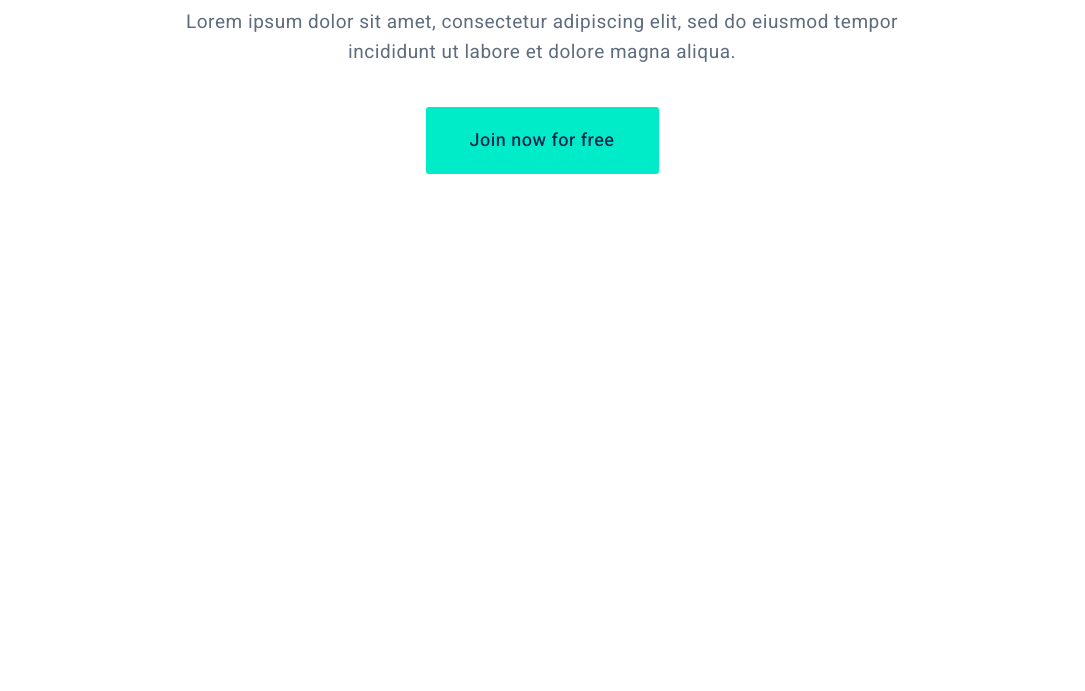
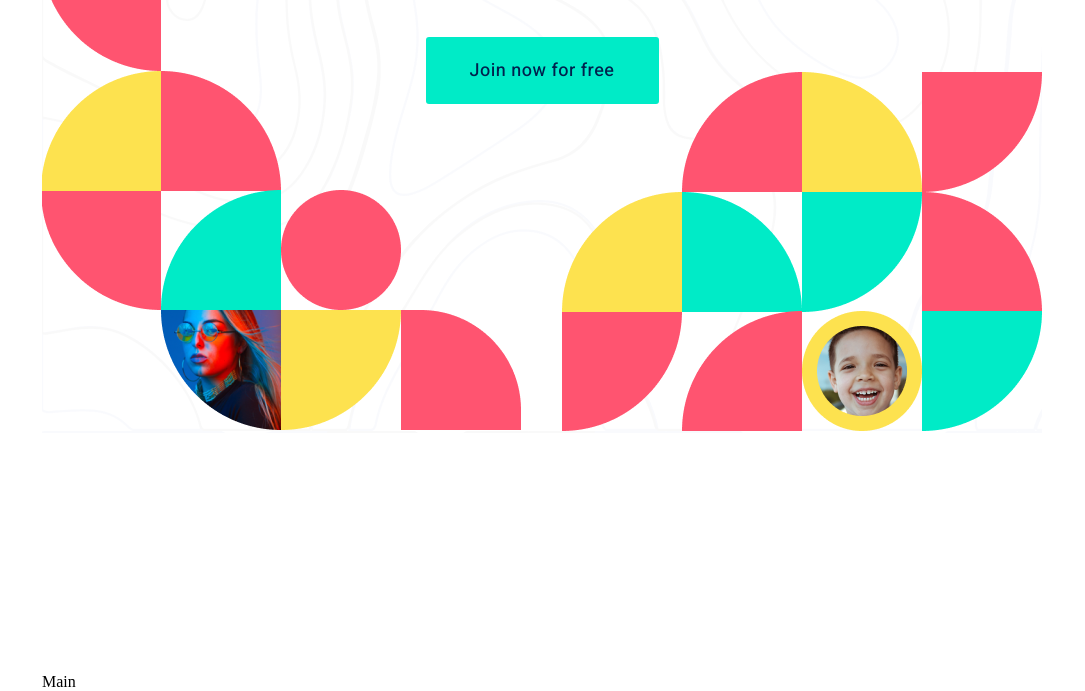
Before and after one commit to MikhailMasny/rslang, a website built with webpack: page src/index.html in a window 1280 px wide. Shown: the part 427-1118 px from the top of the page, without its empty margins (98-1183 px from the left). Before the commit the page ends 860 px from the top, so only its background shows below. Built offline with nearby package versions, Linux system fonts and the light colour scheme.

Commit message:
feat: add header pictures

```diff
--- a/src/index.html
+++ b/src/index.html
@@ -9,7 +9,7 @@
 </head>
 <body>
     <div class="wrapper">
-        <div class="header">
+        <div class="header header-margin-indent">
             <div class="nav nav__margin-indent">
                 <div class="nav__logo">RS Lang</div>
                 <ul class="nav__menu">
@@ -24,6 +24,13 @@
                 <div class="topic__text topic__text-indent">Lorem ipsum dolor sit amet, consectetur adipiscing elit, sed do eiusmod tempor incididunt ut labore et dolore magna aliqua.</div>
                 <button class="topic__button">Join now for free</button>
             </div>
+            <div class="header__pictures">
+                <div class="header__picture-left"></div>
+                <div class="header__picture-right"></div>
+            </div>
+        </div>
+        <div class="main">
+            Main
         </div>
     </div>
 </body>
--- a/src/style.css
+++ b/src/style.css
@@ -9,7 +9,7 @@
 }
 
 .wrapper {
-    width: 1024px;
+    width: 1000px;
     margin: 0 auto;
 }
 
@@ -18,7 +18,38 @@
 .header {
     height: 840px;
     /* background-color: #ecf2ff; */
-    /* background-image: url("./assets/images/bg-header.png"); */
+    background-image: url("./assets/images/header-bg.png");
+}
+
+.header__pictures {
+    width: inherit;
+    height: 160px;
+    display: flex;
+    justify-content: space-between;
+    align-items: center;
+}
+
+.header__picture-left {
+    position: relative;
+    bottom: -20px;
+}
+
+.header__picture-left::after {
+    content: url("./assets/images/header-pic1.png");
+}
+
+.header__picture-right {
+    position: relative;
+    bottom: -69px;
+    /* right: 12px; */
+}
+
+.header__picture-right::after {
+    content: url("./assets/images/header-pic2.png");
+}
+
+.header-margin-indent {
+    margin-bottom: 240px;
 }
 
 /* Navigation */
@@ -31,7 +62,7 @@
 
 .nav__margin-indent {
     margin-top: 20px;
-    margin-bottom: 270px;
+    margin-bottom: 200px;
 }
 
 .nav__logo {
@@ -42,7 +73,7 @@
     font-size: 47px;
     line-height: 56px;
     text-align: center;
-    letter-spacing: 1.46875px;
+    letter-spacing: 1.5px;
     color: #00214D;
 }
 
```
Also changed, not shown: src/assets/images/header-bg.png (renamed from src/assets/images/bg-header.png), src/assets/images/header-pic1.png (added), src/assets/images/header-pic2.png (added), 1 other file.
